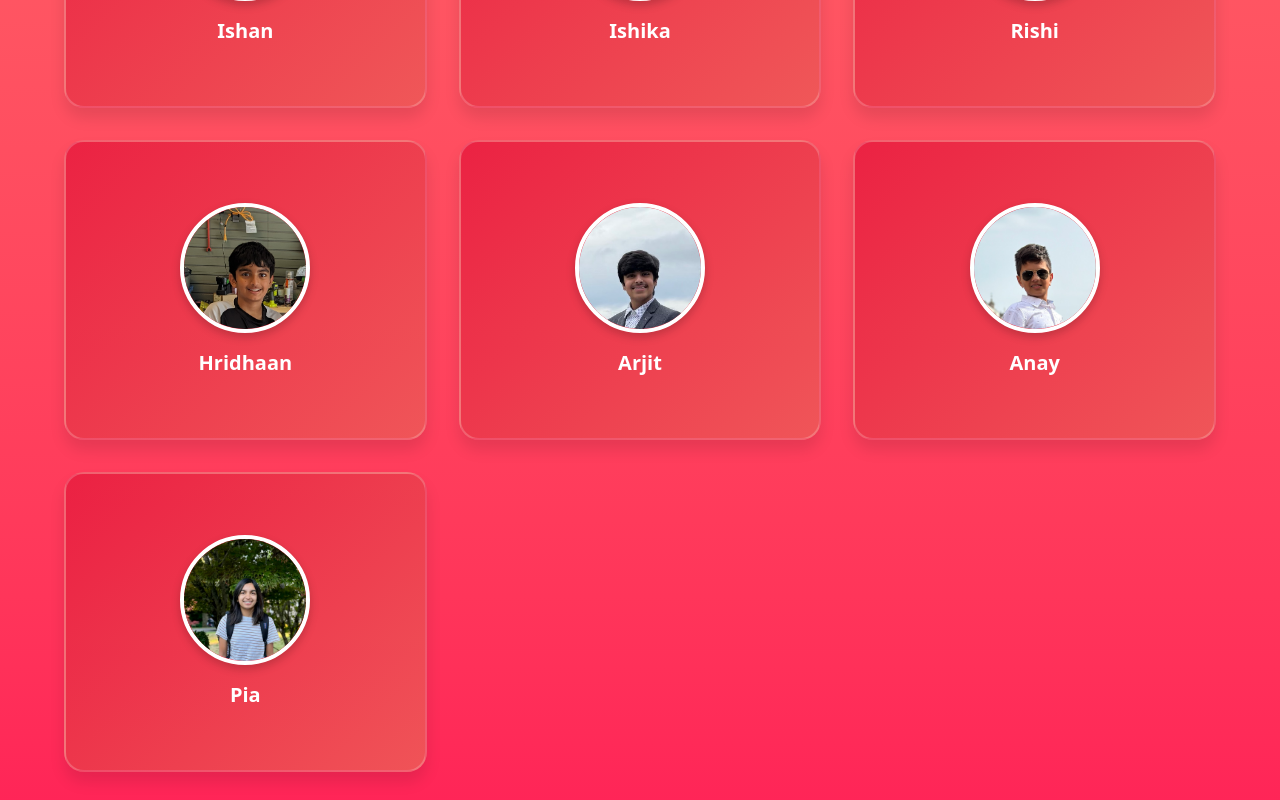
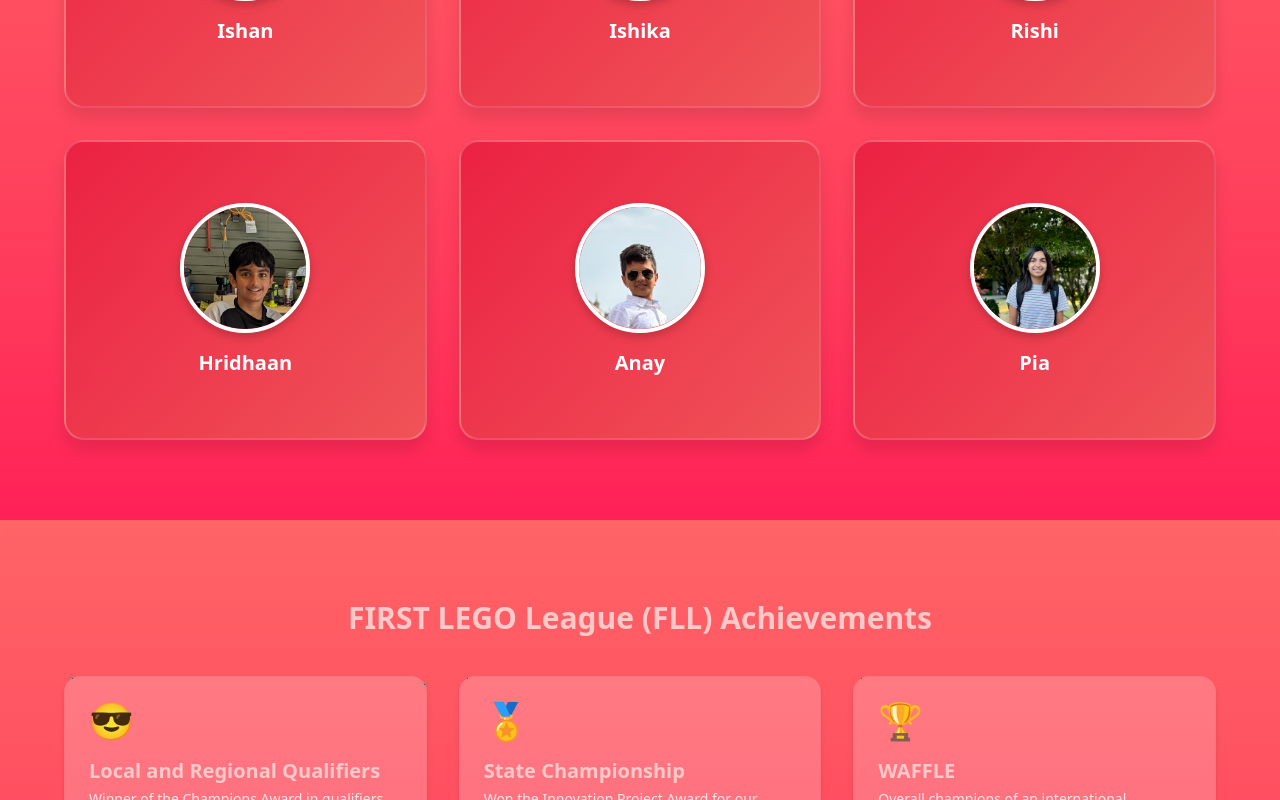
Before and after one commit to Ishany-coder/IncredibotsNewWebsite, a SvelteKit app: page /about in a window 1280 px wide. Shown: the part 1487-2287 px from the top of the page. Built offline with nearby package versions, Linux system fonts and the light colour scheme; grey boxes are pictures that could not be loaded.

Commit message:
removed arjit and added some quotes

```diff
--- a/src/routes/about/+page.svelte
+++ b/src/routes/about/+page.svelte
@@ -2,11 +2,11 @@
 	import Navbar from "$lib/Navbar.svelte";
 
 	const teamMembers = [
-		{ name: 'Ishan', role: 'Programming Co-Lead, Outreach Co-Lead', image: '/Ishan.jpg', rookieYear: '2023-24 FLL Masterpiece', description: 'figure out something to put here that is not personal info'},
+		{ name: 'Ishan', role: 'Programming Co-Lead, Outreach Co-Lead', image: '/Ishan.jpg', rookieYear: '2023-24 FLL Masterpiece', description: 'When in doubt, let Hridu cook'},
 		{ name: 'Ishika', role: 'Outreach Co-Lead, Build Team', image: '/Ishika.png', rookieYear: '2023-24 FLL Masterpiece', description: 'figure out something to put here that is not personal info'},
-		{ name: 'Rishi', role: 'Programming Co-Lead, Build Team, Design Team', image: '/Rishi.png' , rookieYear: '2023-24 FLL Masterpiece', description: 'figure out something to put here that is not personal info'},
-		{ name: 'Hridhaan', role: 'Build Team, Outreach Team', image: '/Hridhaan.png', rookieYear: '2023-24 FLL Masterpiece', description: 'figure out something to put here that is not personal info'},
-		{ name: 'Arjit', role: 'Programming Team', image: '/Arjit.jpg' , rookieYear: '2024-25 FTC Into the Deep', description: 'figure out something to put here that is not personal info'},
+		{ name: 'Rishi', role: 'Programming Co-Lead, Build Team, Design Team', image: '/Rishi.png' , rookieYear: '2023-24 FLL Masterpiece', description: 'When in doubt, ChatGPT it out'},
+		{ name: 'Hridhaan', role: 'Build Team, Outreach Team', image: '/Hridhaan.png', rookieYear: '2023-24 FLL Masterpiece', description: 'random kid from fortnite'},
+		// { name: 'Arjit', role: 'Programming Team', image: '/Arjit.jpg' , rookieYear: '2024-25 FTC Into the Deep', description: 'figure out something to put here that is not personal info'},
 		{ name: 'Anay', role: 'Design Lead, Build Team', image: '/Anay.jpg', rookieYear: '2024-25 FTC Into the Deep', description: 'figure out something to put here that is not personal info'},
 		{ name: 'Pia', role: 'Build Team, Outreach Team', image: '/Pia.png', rookieYear: '2024-25 FTC Into the Deep', description: 'figure out something to put here that is not personal info'}
 	];
--- a/src/routes/outreach/+page.svelte
+++ b/src/routes/outreach/+page.svelte
@@ -3,7 +3,7 @@
 
     const outreachProjects = [
         { title: "Seaforest Initiative", icon: "🌱", description: "Working with local communities to plant trees and promote environmental sustainability.", tag: "Environment", link: "/outreach/Seaforest", tagColor: "bg-green-400", hoverColor: "green-500" },
-        { title: "AI Scouting Chatbot", icon: "🤖", description: "Created an innovative chatbot to help teams with robotics questions and competition preparation.", tag: "Technology", link: "/outreach/scoutingChatbot", tagColor: "bg-blue-400", hoverColor: "blue-500" },
+        //{ title: "AI Scouting Chatbot", icon: "🤖", description: "Created an innovative chatbot to help teams with robotics questions and competition preparation.", tag: "Technology", link: "/outreach/scoutingChatbot", tagColor: "bg-blue-400", hoverColor: "blue-500" },
         { title: "Arduino Education", icon: "📚", description: "Teaching younger kids the basics of Arduino and interacting with hardware. Click here to watch our comprehensive video series!", tag: "Technology", link: "https://theincredibots.trainercentralsite.com/course/introduction-to-arduino-build-your-first-automated-devices#/home", tagColor: "bg-blue-400", hoverColor: "blue-500" },
         { title: "Community Events", icon: "🤝", description: "Participating in community events to showcase robotics, technology, and inspire the next generation of engineers.", tag: "Community", link: "/outreach/community-events", tagColor: "bg-purple-400", hoverColor: "purple-500" },
         { title: "FLL Mentorship", icon: "👥", description: "Supporting and guiding younger FIRST LEGO League teams in their robotics journey.", tag: "Community", link: "/outreach/mentorship", tagColor: "bg-purple-400", hoverColor: "purple-500" },
@@ -23,7 +23,7 @@
         <div class="relative z-10 text-center text-white px-4 py-8">
             <span class="inline-block bg-purple-600 px-4 py-1 rounded-full text-sm mb-4">Making a Difference</span>
             <h1 class="text-5xl font-extrabold mb-4 text-transparent bg-clip-text bg-gradient-to-r from-blue-300 to-purple-300">
-                Our <span class="font-bold text-red-200">Outreach Programs</span>
+                <span class="font-bold text-red-200">Outreach Programs</span>
             </h1>
             <p class="text-lg max-w-3xl mx-auto text-gray-200">
                 Discover how we're impacting our <span class="font-bold text-red-200">community</span> through <span class="font-bold text-red-200">technology</span> and <span class="font-bold text-red-200">innovation</span>.
```
Also changed, not shown: static/Incorta_Logo.png (deleted).
